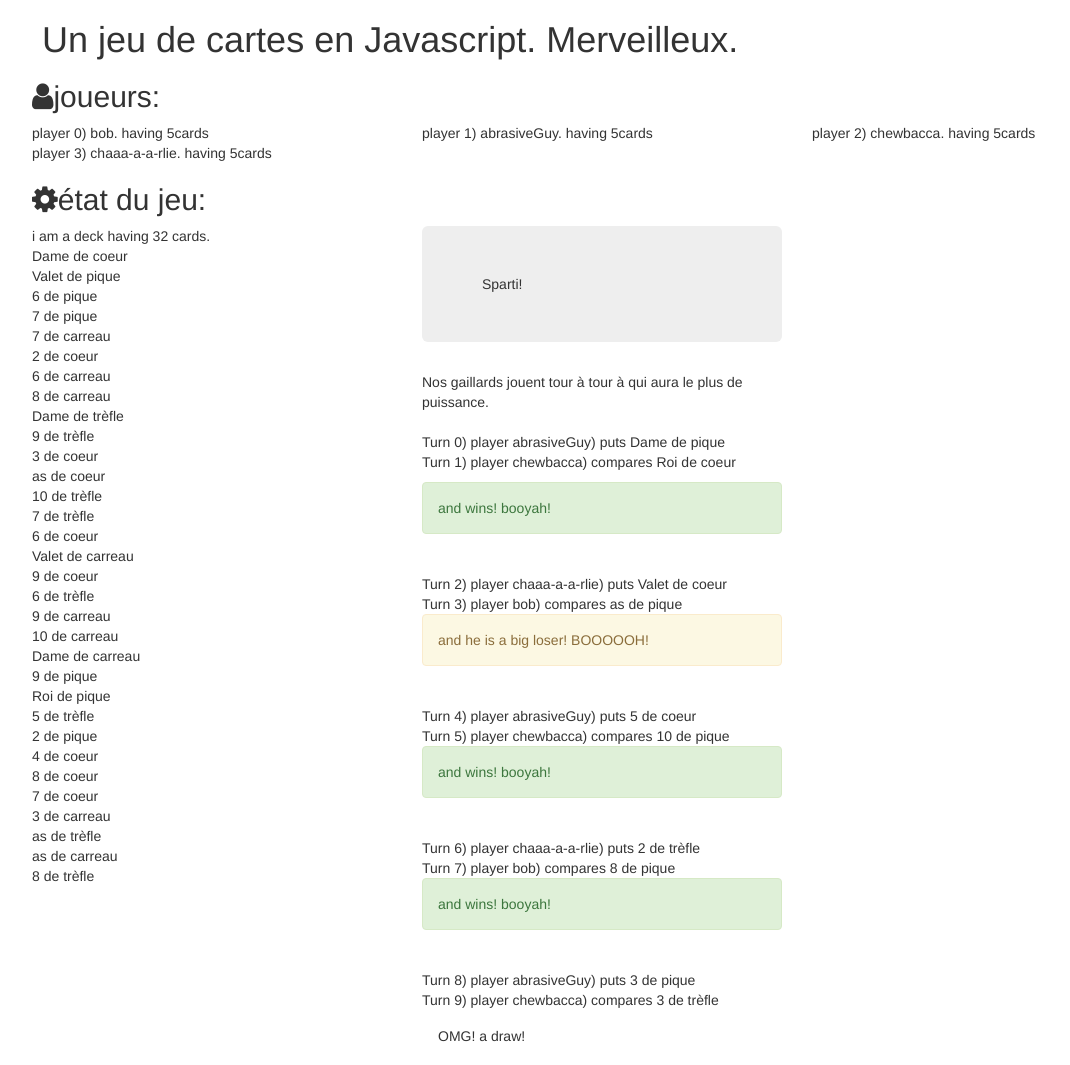
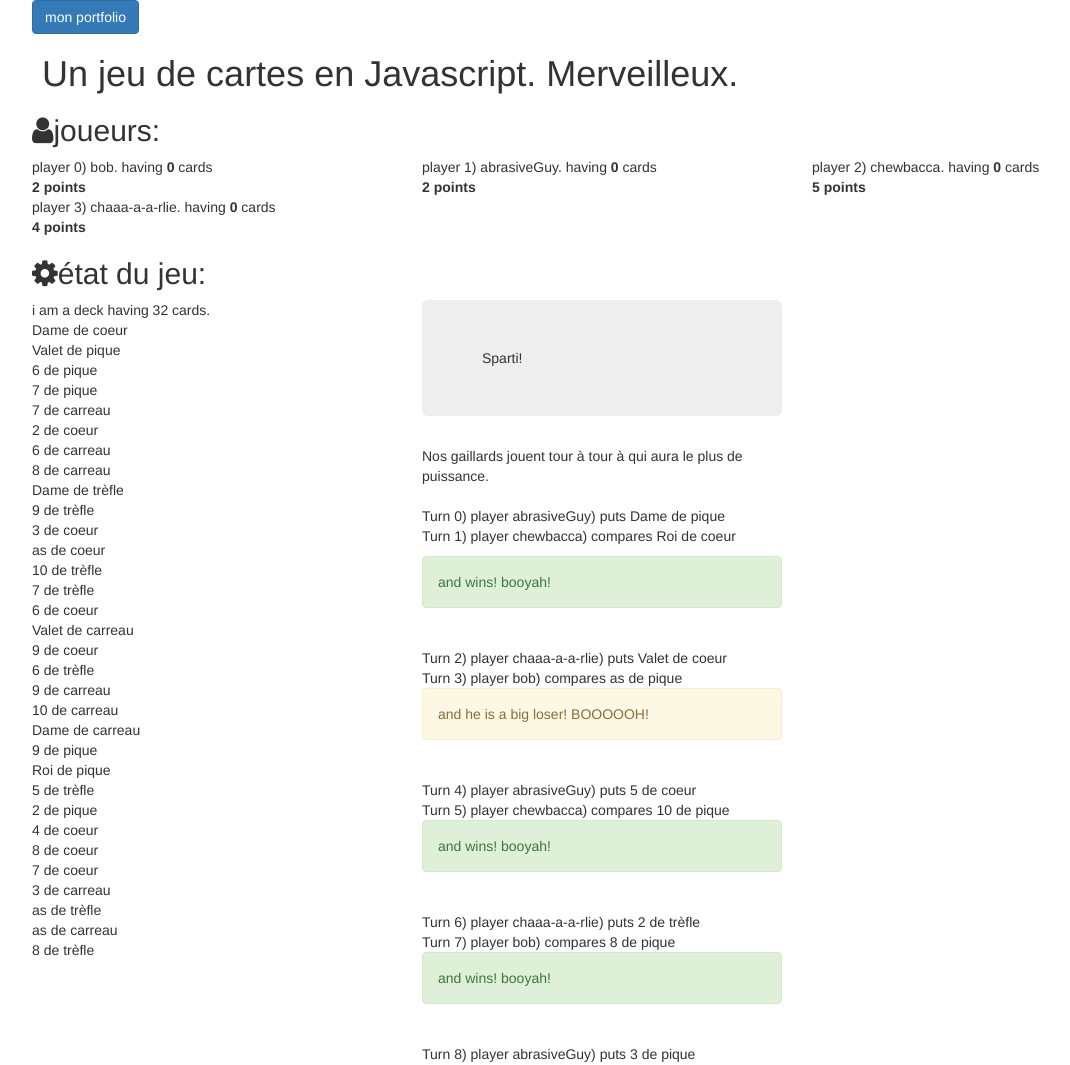
Before and after one commit to vortex-a-chats/card-deck, a plain HTML site: page index.html in a window 1280 px wide. Shown: the top 1065 px of the page, without its empty margins (38-1108 px from the left). Drawn offline with nearby package versions, Linux system fonts and the light colour scheme; some icons are missing.

Commit message:
mettre des points aux gagnants

```diff
--- a/deckOfCards.js
+++ b/deckOfCards.js
@@ -5,7 +5,8 @@
 function Card(config) {
 
 
-    this.id = 0;
+    this.id = null;
+    this.ownerId = null;
     this.code = '';
     this.name = '';
     this.color = '';
@@ -59,6 +60,7 @@ function Deck() {
 
                 for (j = 0; j < int; j++) {
                     var oneCard = this.cards.pop();
+                    oneCard.ownerId = i;
                     players[i].cards.push(oneCard);
                 }
             }
@@ -109,7 +111,7 @@ function Player(config) {
     this.name = '';
     this.cards = new Array();
     this.stash = ''; // a place to store cards that wont be used
-    this.score = '';
+    this.score = 0;
     this.turnId = '';
     this.hasCards = function () {
         if (this.cards.length > 0) {
@@ -118,7 +120,7 @@ function Player(config) {
         return false;
     };
     this.status = function () {
-        return "player " + this.id + ") " + this.name + ". having " + this.cards.length + "cards";
+        return "player " + this.id + ") " + this.name + ". having <strong>" + this.cards.length + " </strong>cards <br/> <strong>" + this.score + " points</score>";
     };
     for (var attrname in config) {
         this[attrname] = config[attrname];
@@ -135,7 +137,7 @@ function Player(config) {
 function Dealer(players) {
 
     this.players = players;
-    this.maxTurns = 20;
+    this.maxTurns = 21;
     this.playerToStart = 0;
     this.playerActive = 0;
     this.table = new Array(); // place where cards are shown to everyone
@@ -158,10 +160,9 @@ function Dealer(players) {
                 this.table.push(card);
 
                 //if it is the first turn, table is empty and we can not compare, go to next turn.
-//                console.log(this.table.length);
                 if (this.table.length == 1) {
                     log += "puts " + card.name;
-                    this.otherPlayer = this.playerActive.id;
+                    this.otherPlayer = this.playerActive;
                     continue;
                 }
                 else {
@@ -171,15 +172,16 @@ function Dealer(players) {
                     // compare value of cards
                     if (card.points == this.table[0].points) {
                         log += "<br> <div class='alert alert-default'>OMG! a draw!</div> ";
-                        console.log(this.playerActive.id);
-//                        this.players[this.playerActive.id].points++;
-//                        this.players[this.otherPlayer].points++;
+                        this.players[card.ownerId].score++;
+                        this.players[this.otherPlayer].score++;
                     }
                     else {
-                        if(card.points > this.table[0].points){
+                        if (card.points > this.table[0].points) {
+                            this.players[card.ownerId].score++;
                             log += "<br> <div class='alert alert-success'>and wins! booyah!</div>  ";
                         }
-                        else{
+                        else {
+                            this.players[this.otherPlayer].score++;
                             log += "<br> <div class='alert alert-warning'>and he is a big loser! BOOOOOH!</div> ";
                         }
                     }
@@ -187,6 +189,9 @@ function Dealer(players) {
                     this.table = new Array();
                 }
 
+            }
+            else {
+                log += "<br> <div class='alert alert-warning'>but he has no cards anymore. snif :C </div> ";
             }
         }
         $('#log').append('<div class="bs-callout bs-callout-info"><p>' + log + '</p></div>')
--- a/index.html
+++ b/index.html
@@ -14,9 +14,11 @@ and open the template in the editor.
     </head>
     <body>
         <div class="container">
+            <a class="btn btn-primary" href="http://artlemoine.com">mon portfolio</a>
             <div class="Well">
                 <h1>
-                  <i class="fa fa-card"></i>  Un jeu de cartes en Javascript. Merveilleux.
+                    <i class="fa fa-card"></i>
+                    Un jeu de cartes en Javascript. Merveilleux.
                 </h1>
             </div>
             <section>
@@ -26,7 +28,6 @@ and open the template in the editor.
                     <div id="player-1" class="col-lg-4"></div>
                     <div id="player-2" class="col-lg-4"></div>
                     <div id="player-3" class="col-lg-4"></div>
-
                 </div>
                 <h2><i class="fa fa-gear"></i>état du jeu:</h2>
                 <div class="row">
@@ -36,11 +37,7 @@ and open the template in the editor.
                         Nos gaillards jouent tour à tour à qui aura le plus de puissance.
                         <div id="log"></div>
                     </div>
-
                 </div>
-
-
-
             </section>
         </div>
         <script type="text/javascript" src='//code.jquery.com/jquery-1.11.1.min.js'></script>
--- a/play.js
+++ b/play.js
@@ -19,6 +19,10 @@ $(function () {
     }
 
     dealer.play();
+    $('#state').html(status);
+    for (i = 0; i < dealer.players.length; i++) {
+        $('#player-' + i).html( dealer.players[i].status() );
+    }
 
     console.log("ready!");
 });
```
